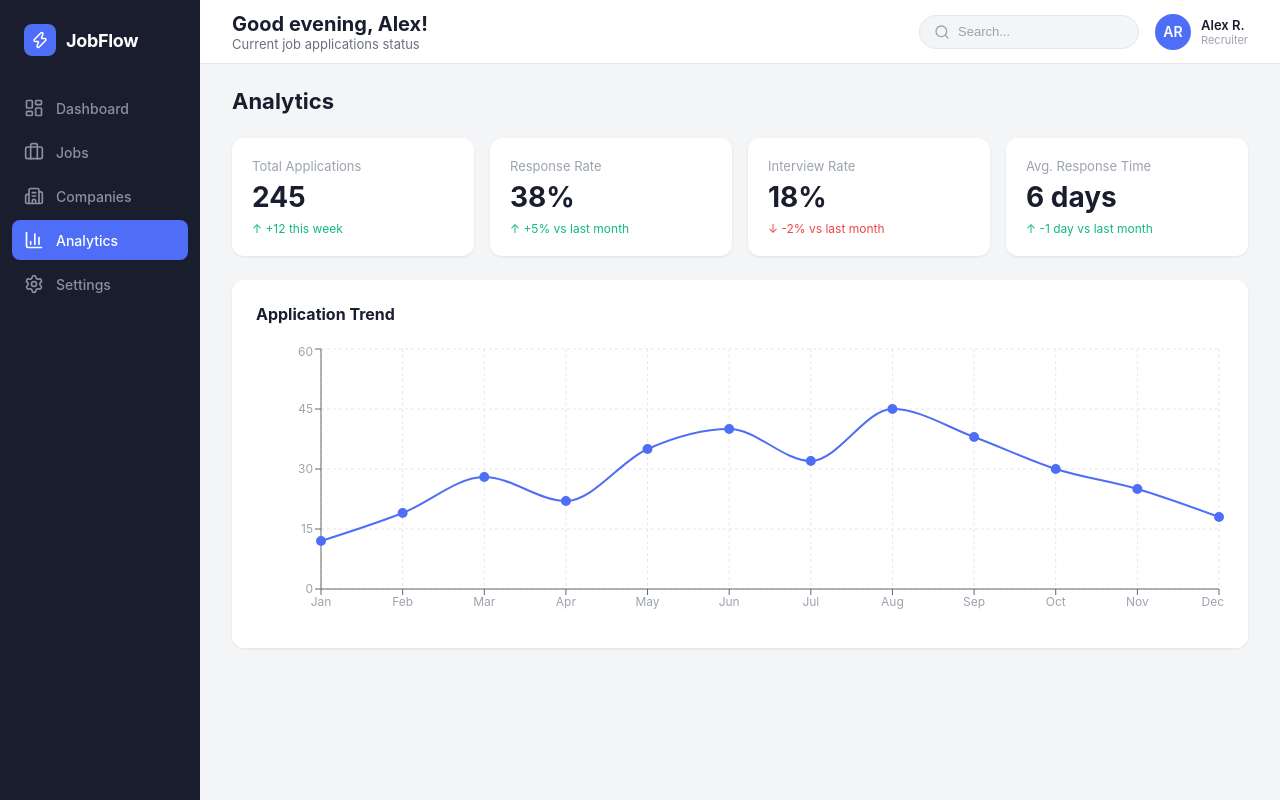
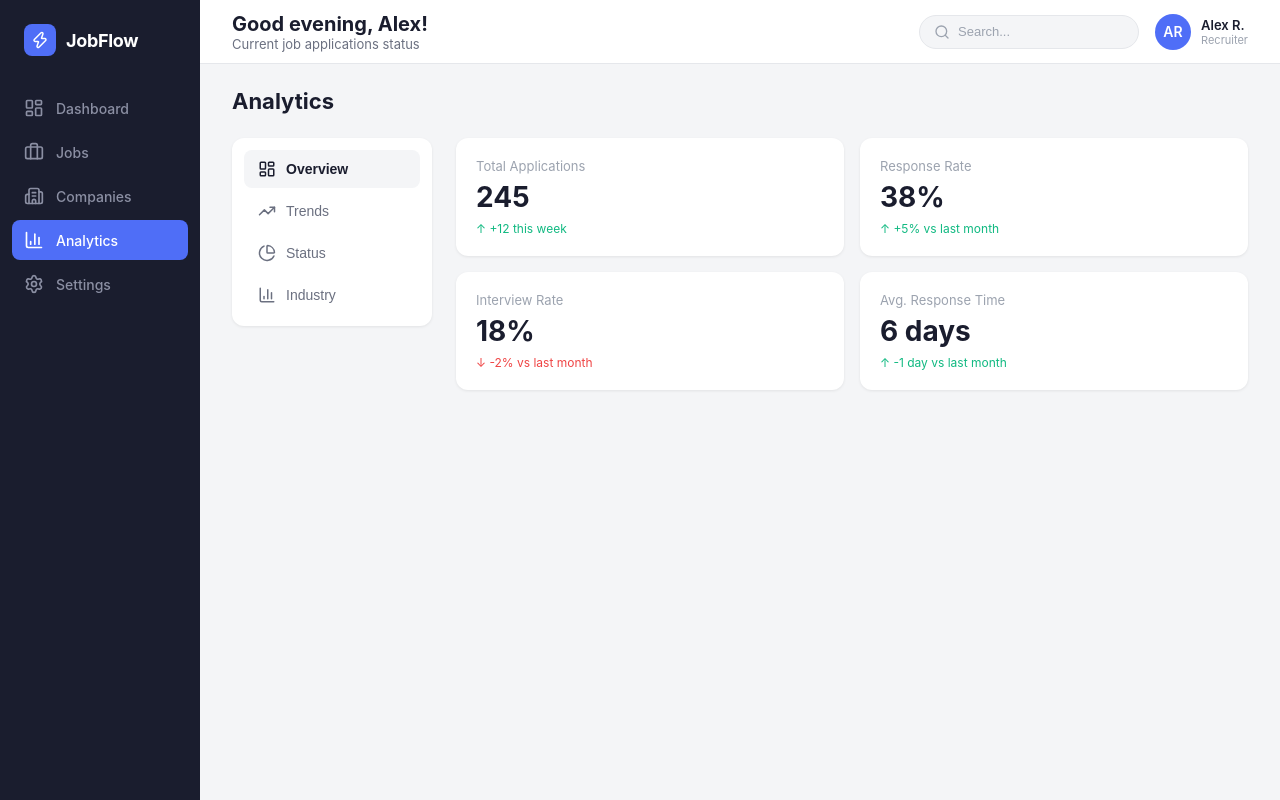
Before and after one commit to jianweicheng0822/JobFlow, a React (Vite) app in the folder job-flow-frontend/: page /analytics in a window 1280 px wide. Built offline with nearby package versions, Linux system fonts and the light colour scheme.

Commit message:
Refactor Analytics to sidebar nav with tab switching

```diff
--- a/job-flow-frontend/src/pages/Analytics.css
+++ b/job-flow-frontend/src/pages/Analytics.css
@@ -11,10 +11,61 @@
   color: var(--text-primary);
 }
 
+/* ===== Sidebar + Content Layout ===== */
+.analytics-layout {
+  display: grid;
+  grid-template-columns: 200px 1fr;
+  gap: 24px;
+}
+
+/* ===== Left Side Nav ===== */
+.analytics-nav {
+  background: var(--card-bg);
+  border-radius: var(--card-radius);
+  box-shadow: var(--card-shadow);
+  padding: 12px;
+  display: flex;
+  flex-direction: column;
+  gap: 4px;
+  align-self: start;
+}
+
+.analytics-nav-item {
+  display: flex;
+  align-items: center;
+  gap: 10px;
+  padding: 10px 14px;
+  background: none;
+  border: none;
+  border-radius: 8px;
+  font-size: 14px;
+  font-weight: 500;
+  color: var(--text-secondary);
+  cursor: pointer;
+  transition: background 0.15s, color 0.15s;
+  text-align: left;
+  width: 100%;
+}
+
+.analytics-nav-item:hover {
+  background: var(--content-bg);
+  color: var(--text-primary);
+}
+
+.analytics-nav-item--active {
+  background: var(--content-bg);
+  color: var(--text-primary);
+  font-weight: 600;
+}
+
+.analytics-content {
+  min-width: 0;
+}
+
 /* ===== Stat Summary Cards ===== */
 .analytics-stat-cards {
   display: grid;
-  grid-template-columns: repeat(4, 1fr);
+  grid-template-columns: repeat(2, 1fr);
   gap: 16px;
 }
 
@@ -75,10 +126,50 @@
   width: 100%;
 }
 
+/* ===== Legend ===== */
+.analytics-legend {
+  display: flex;
+  flex-wrap: wrap;
+  gap: 12px 24px;
+  margin-top: 8px;
+}
+
+.analytics-legend-item {
+  display: flex;
+  align-items: center;
+  gap: 6px;
+  font-size: 13px;
+}
+
+.analytics-legend-dot {
+  width: 10px;
+  height: 10px;
+  border-radius: 50%;
+  flex-shrink: 0;
+}
+
+.analytics-legend-label {
+  color: var(--text-secondary);
+}
+
+.analytics-legend-value {
+  font-weight: 700;
+  color: var(--text-primary);
+}
+
 /* ===== Responsive ===== */
-@media (max-width: 1024px) {
-  .analytics-stat-cards {
-    grid-template-columns: repeat(2, 1fr);
+@media (max-width: 768px) {
+  .analytics-layout {
+    grid-template-columns: 1fr;
+  }
+
+  .analytics-nav {
+    flex-direction: row;
+    overflow-x: auto;
+  }
+
+  .analytics-nav-item {
+    white-space: nowrap;
   }
 }
 
--- a/job-flow-frontend/src/pages/Analytics.tsx
+++ b/job-flow-frontend/src/pages/Analytics.tsx
@@ -1,5 +1,20 @@
-import { LineChart, Line, XAxis, YAxis, CartesianGrid, Tooltip, ResponsiveContainer } from 'recharts'
+import { useState } from 'react'
+import {
+  LineChart, Line, XAxis, YAxis, CartesianGrid, Tooltip, ResponsiveContainer,
+  PieChart, Pie, Cell,
+  BarChart, Bar,
+} from 'recharts'
+import { LayoutDashboard, TrendingUp, PieChart as PieIcon, BarChart3 } from 'lucide-react'
 import './Analytics.css'
+
+type AnalyticsTab = 'overview' | 'trends' | 'status' | 'industry'
+
+const tabs: { key: AnalyticsTab; label: string; icon: typeof LayoutDashboard }[] = [
+  { key: 'overview', label: 'Overview', icon: LayoutDashboard },
+  { key: 'trends', label: 'Trends', icon: TrendingUp },
+  { key: 'status', label: 'Status', icon: PieIcon },
+  { key: 'industry', label: 'Industry', icon: BarChart3 },
+]
 
 const monthlyData = [
   { month: 'Jan', applications: 12 },
@@ -14,6 +29,22 @@ const monthlyData = [
   { month: 'Oct', applications: 30 },
   { month: 'Nov', applications: 25 },
   { month: 'Dec', applications: 18 },
+]
+
+const statusData = [
+  { name: 'Applied', value: 98, color: '#4f6ef7' },
+  { name: 'Interview', value: 45, color: '#10b981' },
+  { name: 'Offer', value: 12, color: '#8b5cf6' },
+  { name: 'Rejected', value: 90, color: '#ef4444' },
+]
+
+const industryData = [
+  { industry: 'Technology', count: 82 },
+  { industry: 'E-Commerce', count: 45 },
+  { industry: 'Entertainment', count: 38 },
+  { industry: 'Social Media', count: 30 },
+  { industry: 'Consulting', count: 28 },
+  { industry: 'Finance', count: 22 },
 ]
 
 const statSummary = [
@@ -43,12 +74,42 @@ const statSummary = [
   },
 ]
 
+const tooltipStyle = {
+  background: 'var(--card-bg)',
+  border: '1px solid var(--border-color)',
+  borderRadius: '8px',
+  fontSize: '13px',
+}
+
 export default function Analytics() {
+  const [activeTab, setActiveTab] = useState<AnalyticsTab>('overview')
+
   return (
     <div className="analytics-page">
       <h1 className="analytics-page-title">Analytics</h1>
 
-      {/* Stat Summary Cards */}
+      <div className="analytics-layout">
+        {/* Left Side Nav */}
+        <nav className="analytics-nav">
+          {tabs.map((tab) => {
+            const Icon = tab.icon
+            return (
+              <button
+                key={tab.key}
+                className={`analytics-nav-item ${activeTab === tab.key ? 'analytics-nav-item--active' : ''}`}
+                onClick={() => setActiveTab(tab.key)}
+              >
+                <Icon size={18} />
+                {tab.label}
+              </button>
+            )
+          })}
+        </nav>
+
+        {/* Right Content */}
+        <div className="analytics-content">
+          {/* Overview Tab */}
+          {activeTab === 'overview' && (
             <div className="analytics-stat-cards">
               {statSummary.map((stat) => (
                 <div className="analytics-stat-card" key={stat.label}>
@@ -60,23 +121,19 @@ export default function Analytics() {
                 </div>
               ))}
             </div>
-      {/* Application Trend Chart */}
+          )}
+
+          {/* Trends Tab */}
+          {activeTab === 'trends' && (
             <div className="analytics-chart-card">
               <h2 className="analytics-chart-title">Application Trend</h2>
               <div className="analytics-chart-wrapper">
-          <ResponsiveContainer width="100%" height={280}>
+                <ResponsiveContainer width="100%" height={320}>
                   <LineChart data={monthlyData}>
                     <CartesianGrid strokeDasharray="3 3" stroke="var(--border-color)" />
                     <XAxis dataKey="month" tick={{ fontSize: 12, fill: 'var(--text-muted)' }} />
                     <YAxis tick={{ fontSize: 12, fill: 'var(--text-muted)' }} />
-              <Tooltip
-                contentStyle={{
-                  background: 'var(--card-bg)',
-                  border: '1px solid var(--border-color)',
-                  borderRadius: '8px',
-                  fontSize: '13px',
-                }}
-              />
+                    <Tooltip contentStyle={tooltipStyle} />
                     <Line
                       type="monotone"
                       dataKey="applications"
@@ -89,6 +146,68 @@ export default function Analytics() {
                 </ResponsiveContainer>
               </div>
             </div>
+          )}
+
+          {/* Status Tab */}
+          {activeTab === 'status' && (
+            <div className="analytics-chart-card">
+              <h2 className="analytics-chart-title">Status Distribution</h2>
+              <div className="analytics-chart-wrapper">
+                <ResponsiveContainer width="100%" height={300}>
+                  <PieChart>
+                    <Pie
+                      data={statusData}
+                      cx="50%"
+                      cy="50%"
+                      innerRadius={70}
+                      outerRadius={110}
+                      paddingAngle={3}
+                      dataKey="value"
+                    >
+                      {statusData.map((entry) => (
+                        <Cell key={entry.name} fill={entry.color} />
+                      ))}
+                    </Pie>
+                    <Tooltip contentStyle={tooltipStyle} />
+                  </PieChart>
+                </ResponsiveContainer>
+              </div>
+              <div className="analytics-legend">
+                {statusData.map((item) => (
+                  <div className="analytics-legend-item" key={item.name}>
+                    <span className="analytics-legend-dot" style={{ background: item.color }} />
+                    <span className="analytics-legend-label">{item.name}</span>
+                    <span className="analytics-legend-value">{item.value}</span>
+                  </div>
+                ))}
+              </div>
+            </div>
+          )}
+
+          {/* Industry Tab */}
+          {activeTab === 'industry' && (
+            <div className="analytics-chart-card">
+              <h2 className="analytics-chart-title">Applications by Industry</h2>
+              <div className="analytics-chart-wrapper">
+                <ResponsiveContainer width="100%" height={340}>
+                  <BarChart data={industryData} layout="vertical">
+                    <CartesianGrid strokeDasharray="3 3" stroke="var(--border-color)" horizontal={false} />
+                    <XAxis type="number" tick={{ fontSize: 12, fill: 'var(--text-muted)' }} />
+                    <YAxis
+                      type="category"
+                      dataKey="industry"
+                      tick={{ fontSize: 12, fill: 'var(--text-muted)' }}
+                      width={100}
+                    />
+                    <Tooltip contentStyle={tooltipStyle} />
+                    <Bar dataKey="count" fill="#4f6ef7" radius={[0, 4, 4, 0]} barSize={20} />
+                  </BarChart>
+                </ResponsiveContainer>
+              </div>
+            </div>
+          )}
+        </div>
+      </div>
     </div>
   )
 }
```
Lines whose indentation alone changed are shown as unchanged.
